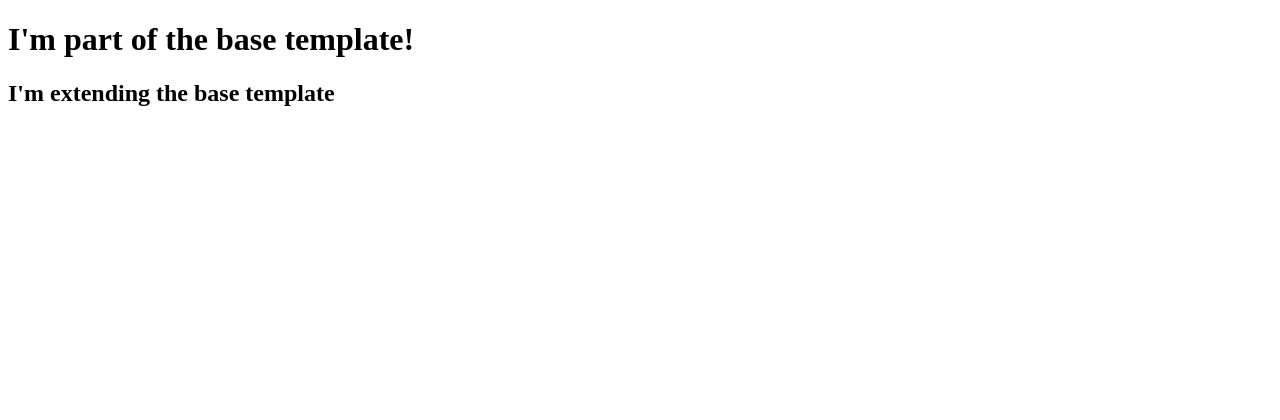
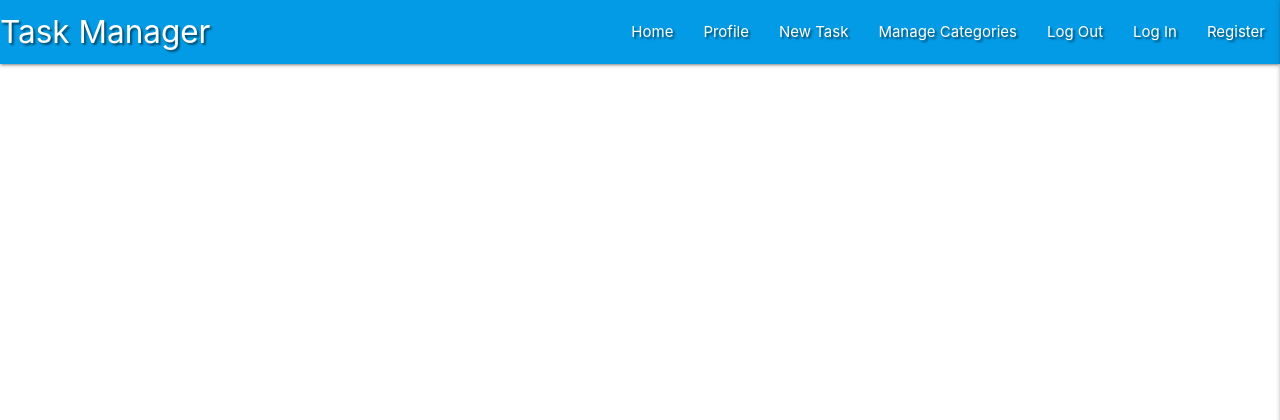
Before and after one commit to suzybee1987/flask-task-manager-project, a Flask app: page / in a window 1280 px wide. Shown: the top 420 px of the page. Run offline with Flask 2, Linux system fonts and the light colour scheme; data that the repository does not hold is empty; some libraries are stand-ins or nearby versions.

Commit message:
dev: style navbar

```diff
--- /dev/null
+++ b/static/css/style.css
@@ -0,0 +1,3 @@
+.text-shadow {
+    text-shadow: 2px 2px 2px rgba(0,0,0,0.5)
+}
--- /dev/null
+++ b/static/js/script.js
@@ -0,0 +1,3 @@
+$(document).ready(function () {
+    $('.sidenav').sidenav({edge:"right"});
+});
--- a/templates/base.html
+++ b/templates/base.html
@@ -1,16 +1,62 @@
 <!DOCTYPE html>
 <html lang="en">
+
 <head>
     <meta charset="UTF-8">
     <meta http-equiv="X-UA-Compatible" content="IE=edge">
     <meta name="viewport" content="width=device-width, initial-scale=1.0">
+    <link rel="stylesheet" href="https://cdnjs.cloudflare.com/ajax/libs/font-awesome/6.0.0-beta2/css/all.min.css">
+    <link rel="stylesheet" href="https://cdnjs.cloudflare.com/ajax/libs/materialize/1.0.0/css/materialize.min.css">
+    <link rel="stylesheet" href="{{ url_for('static', filename='css/style.css') }}" }>
+    {% block styles %}
+    {% endblock %}
     <title>Task Manager</title>
 </head>
+
 <body>
-    <h1>I'm part of the base template!</h1>
+
+    <header>
+
+        <!-- Top navbar  -->
+        <nav class="nav-extended text-shadow light-blue darken-1">
+            <div class="nav-wrapper">
+                <a href="{{ url_for('get_tasks') }}" class="brand-logo">Task Manager</a>
+                <a href="#" data-target="mobile-demo" class="sidenav-trigger right"><i class="fas fa-bars"></i></a>
+                <ul class="right hide-on-med-and-down">
+                    <li><a href="{{ url_for('get_tasks') }}">Home</a></li>
+                    <li><a href="#">Profile</a></li>
+                    <li><a href="#">New Task</a></li>
+                    <li><a href="#">Manage Categories</a></li>
+                    <li><a href="#">Log Out</a></li>
+                    <li><a href="#">Log In</a></li>
+                    <li><a href="#">Register</a></li>
+
+                </ul>
+            </div>
+        </nav>
+        <!-- mobile side navbar  -->
+        <ul class="sidenav" id="mobile-demo">
+            <li><h4 class="center-align light-blue-text text-darken-4">Task Manager</h4></li>
+
+            <li><a href="{{ url_for('get_tasks') }}">Home</a></li>
+            <li><a href="#">Profile</a></li>
+            <li><a href="#">New Task</a></li>
+            <li><a href="#">Manage Categories</a></li>
+            <li><a href="#">Log Out</a></li>
+            <li><a href="#">Log In</a></li>
+            <li><a href="#">Register</a></li>
+        </ul>
+    </header>
+
     {% block content %}
 
     {% endblock %}
+    <script src="https://code.jquery.com/jquery-3.6.0.min.js"
+        integrity="sha256-/xUj+3OJU5yExlq6GSYGSHk7tPXikynS7ogEvDej/m4=" crossorigin="anonymous"></script>
+    <script src="https://cdnjs.cloudflare.com/ajax/libs/materialize/1.0.0/js/materialize.min.js"></script>
+    <script src="{{ url_for('static', filename='js/script.js') }}"></script>
+    {% block scripts %}
+    {% endblock %}
+</body>
 
-</body>
 </html>
--- a/templates/tasks.html
+++ b/templates/tasks.html
@@ -1,7 +1,6 @@
 {% extends "base.html" %}
 {% block content %}
 
-    <h2>I'm extending the base template</h2>
     {% for task in tasks %}
         {{ task.task_name }}<br>
         {{ task.category_name }}<br>
```
